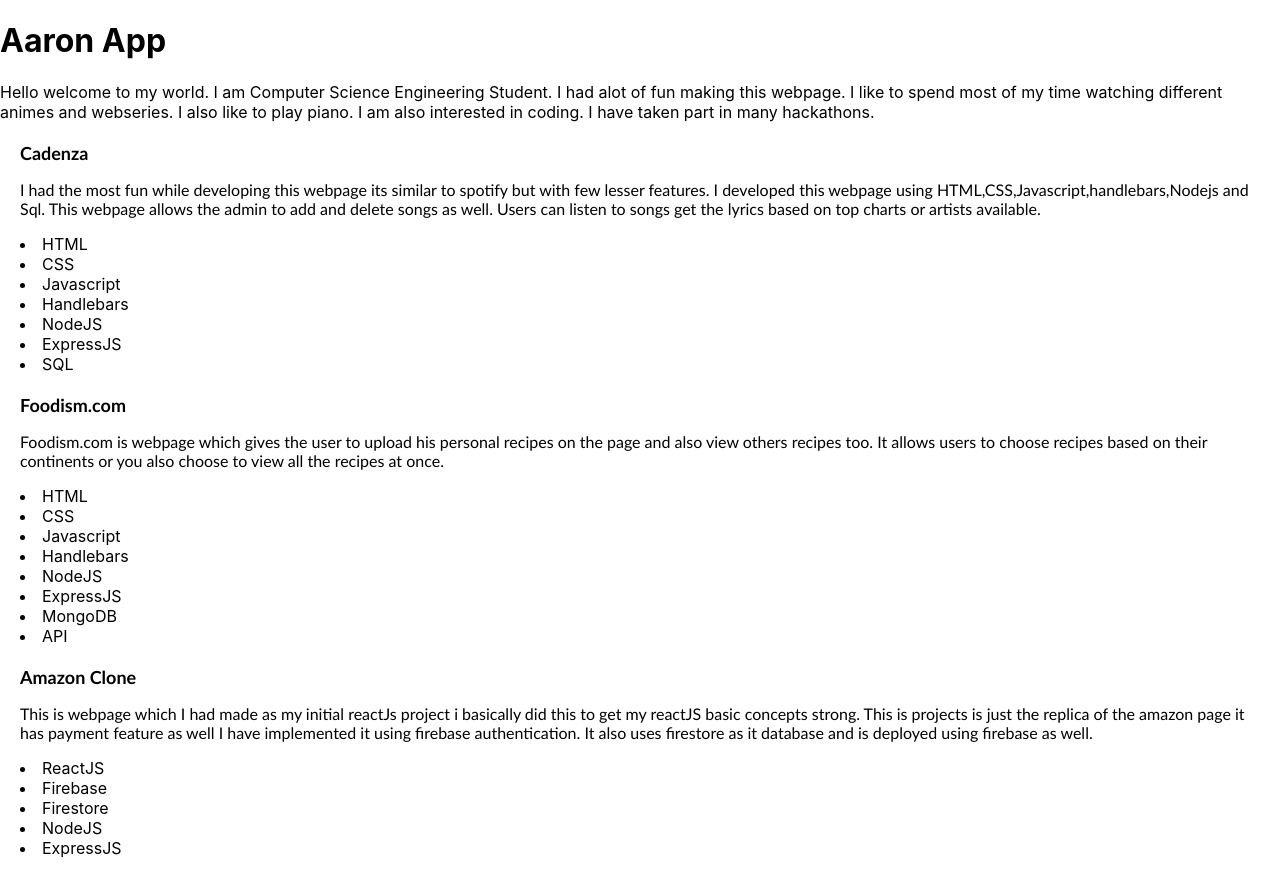
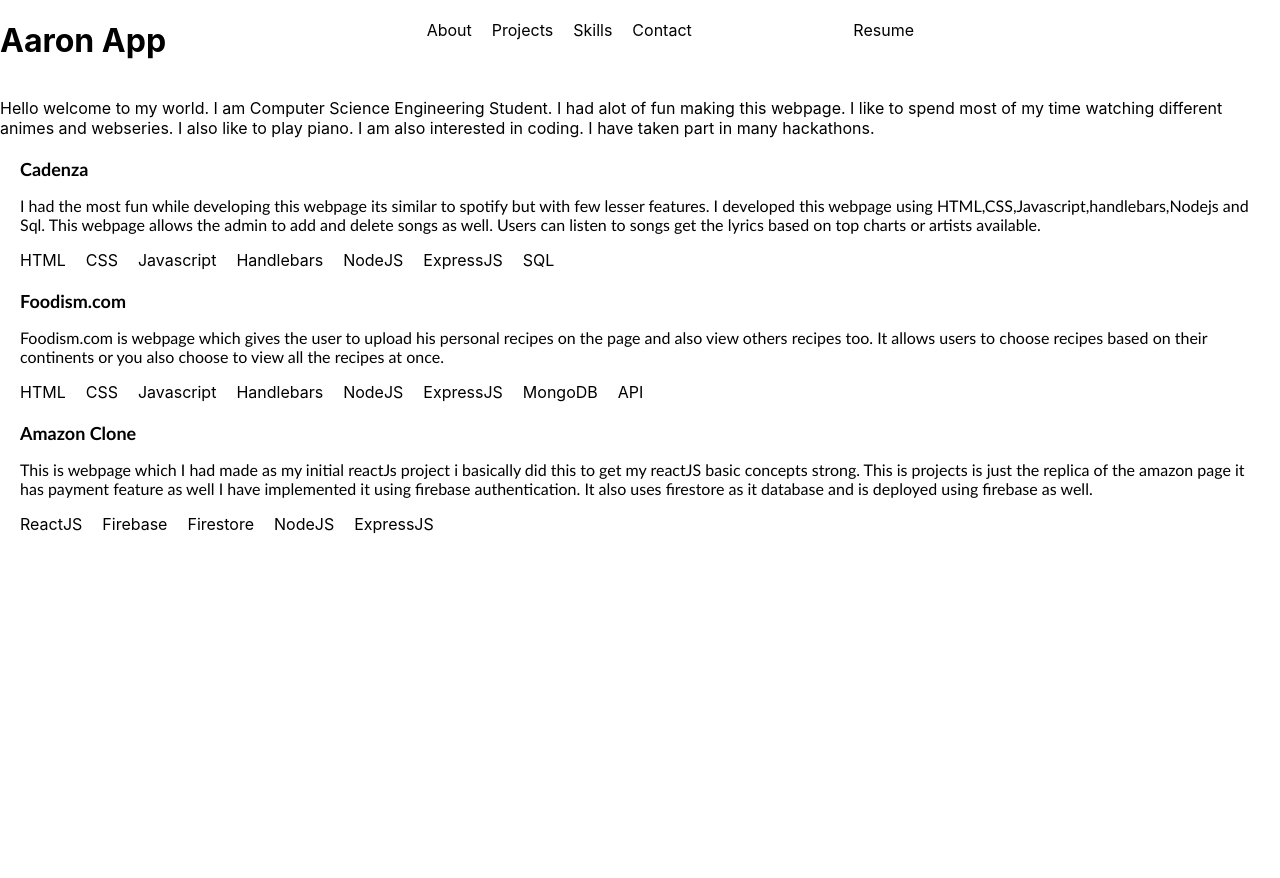
Before and after one commit to jevil25/portfolio, a React (Create React App) app: page / in a window 1280 px wide. After the commit the page ends 800 px from the top, so only its background shows below. Built offline with nearby package versions, Linux system fonts and the light colour scheme.

Commit message:
Added new styles and components

```diff
--- a/src/Components/Description.js
+++ b/src/Components/Description.js
@@ -1,5 +1,8 @@
 function Description(){
-    return <><p>Hello welcome to my world. I am Computer Science Engineering Student. I had alot of fun making this webpage. I like to spend most of my time watching different animes and webseries. I also like to play piano. I am also interested in coding. I have taken part in many hackathons.</p>
+    return <>
+    <div className="Description">
+        <p>Hello welcome to my world. I am Computer Science Engineering Student. I had alot of fun making this webpage. I like to spend most of my time watching different animes and webseries. I also like to play piano. I am also interested in coding. I have taken part in many hackathons.</p>
+    </div>
     </>
 }
 
--- a/src/Components/Header.js
+++ b/src/Components/Header.js
@@ -1,9 +1,24 @@
-import React from 'react'
+import React from 'react';
+import './css/Header.css';
 
 function Header(){
-    return (<><h1>Aaron App</h1>
-
-
+    return (<>
+    <div className="header">
+        <div className="navbar">
+            <div className="heading">
+                <h1>Aaron App</h1>
+            </div>
+            <div className="navlist">
+                <a href="Description">About</a>
+                <a href="projects">Projects</a>
+                <a href="skills">Skills</a>
+                <a href="contact">Contact</a>
+            </div>
+            <div className="navResume">
+                <a href="">Resume</a>
+            </div>
+        </div>
+    </div>
     </>
         )
 }
--- a/src/Components/Projects.js
+++ b/src/Components/Projects.js
@@ -1,13 +1,18 @@
-function Project({ Key,title,description,frameworks }){
-    return <>
-    <div className="projects">
+import React from 'react';
+import './css/Projects.css';
+
+function Projects({ Key,title,description,frameworks }) {
+  return (
+      <div className="projects">
         <h2 className="projecttitle">{title}</h2>
         <p className="projectdes">{description}</p>
-        {Array(frameworks.length).fill().map((_,i)=>(
-            <li>{frameworks[i]}</li>
-        ))}
+        <div className="projectList">
+            {Array(frameworks.length).fill().map((_,i)=>(
+                <li>{frameworks[i]}</li>
+            ))}
+        </div>
     </div>
-    </>
+  )
 }
 
-export default Project;
+export default Projects;
--- /dev/null
+++ b/src/Components/css/Header.css
@@ -0,0 +1,14 @@
+.navbar{
+    display: grid;
+    grid-template-columns: 1fr 1fr 1fr;
+}
+
+.navlist,.navResume{
+    margin-top: 20px;
+}
+
+.navlist a,.navResume a{
+    text-decoration: none;
+    color: black;
+    margin-right: 20px;
+}
--- /dev/null
+++ b/src/Components/css/Projects.css
@@ -0,0 +1,8 @@
+.projectList{
+    display: flex;
+    list-style: none;
+}
+
+.projectList li{
+    margin-right: 20px;
+}
```
